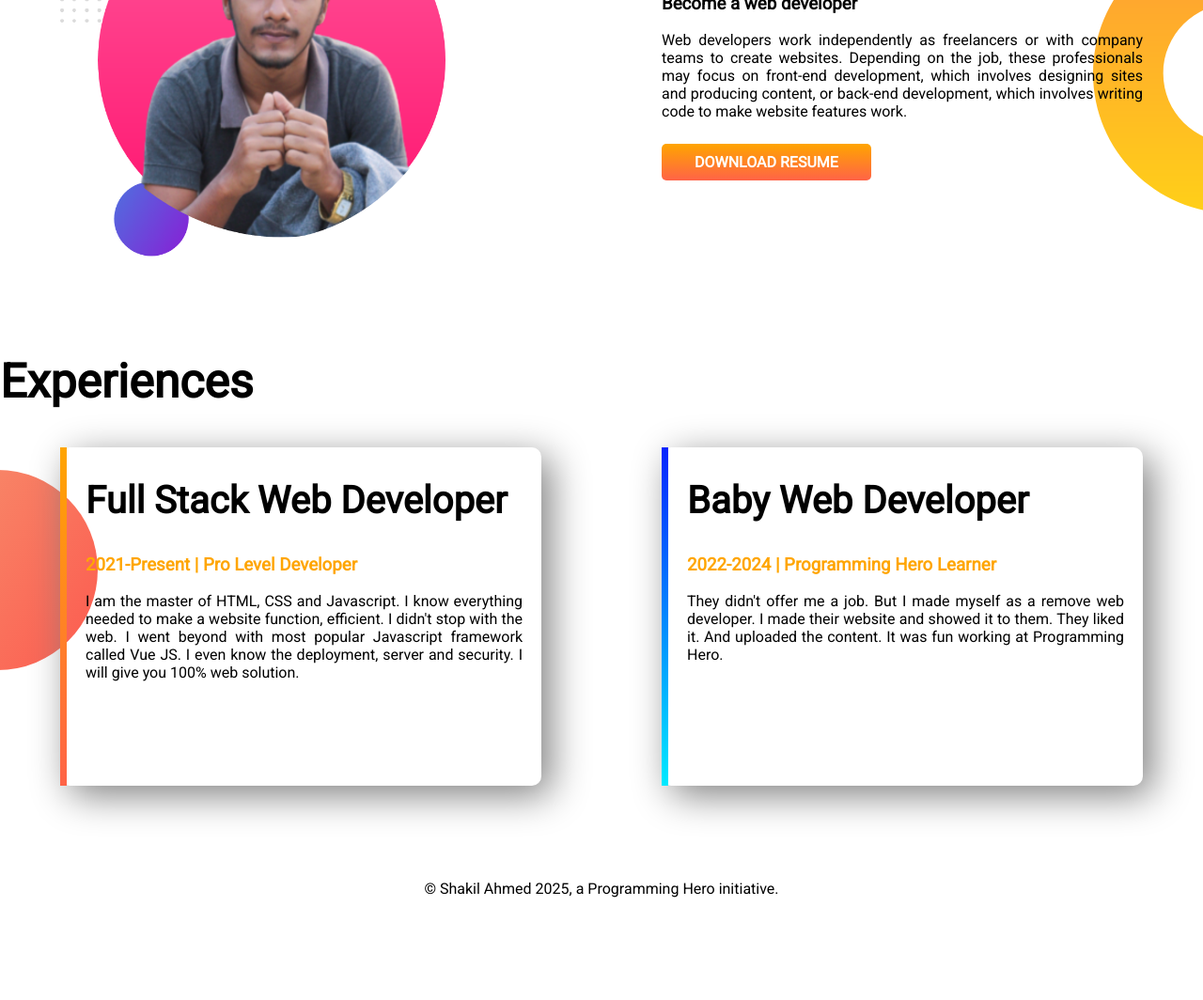
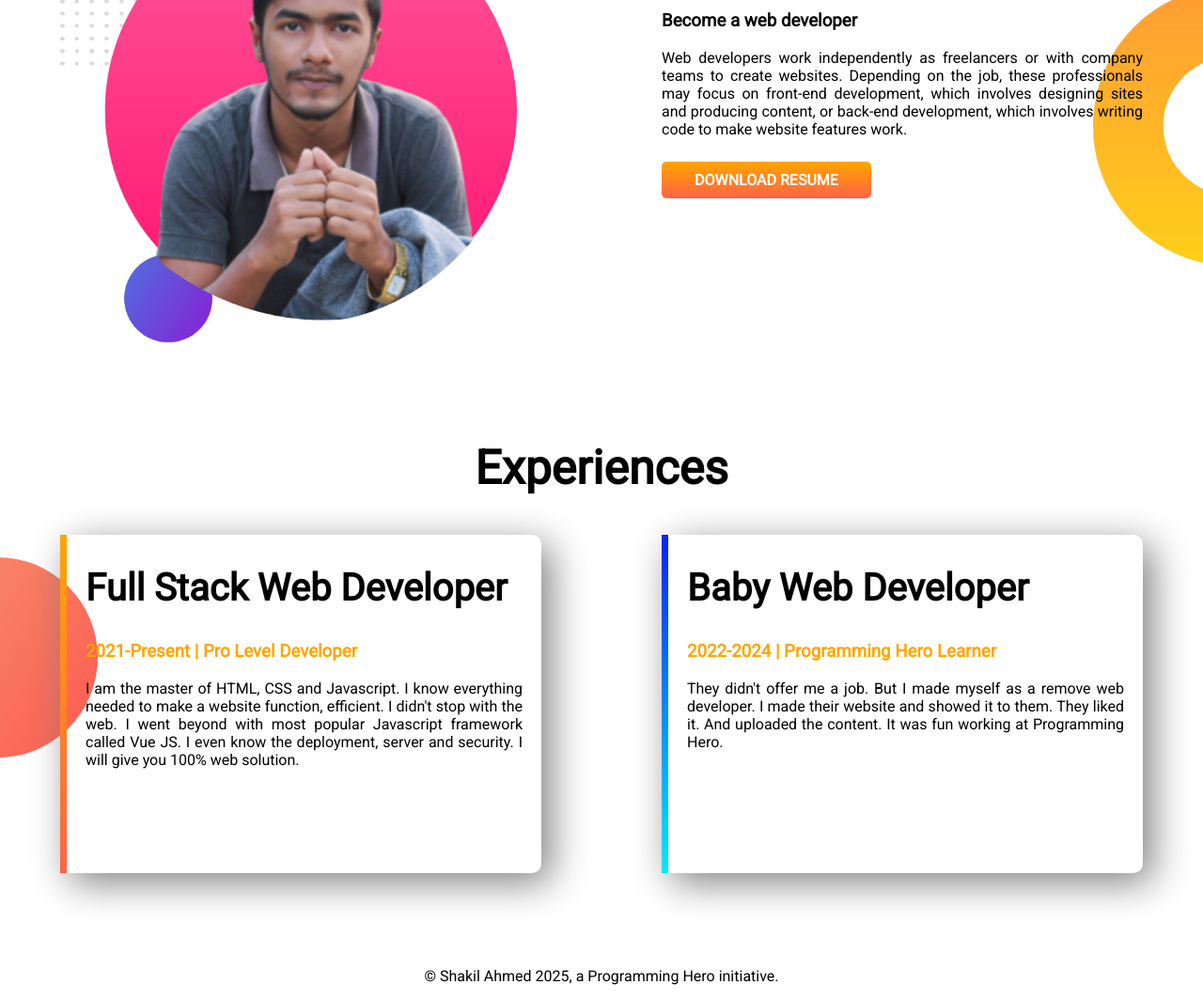
Before and after one commit to iamshakil19/practice-portfolio, a plain HTML site: page index.html in a window 1280 px wide. Shown: the part 689-1753 px from the top of the page at 94% size. Before the commit the page ends 1660 px from the top, so only its background shows below. Drawn offline with Linux system fonts and the light colour scheme.

Commit message:
experiences text center

```diff
--- a/design.css
+++ b/design.css
@@ -33,7 +33,7 @@ h2{
     margin-bottom: 100px;
 }
 div img{
-    width: 80%;
+    width: 95%;
 }
 .justify{
     text-align:justify;
@@ -70,3 +70,6 @@ div img{
 footer p{
     text-align: center;
 }
+#id-text-center{
+    text-align: center;
+}
--- a/index.html
+++ b/index.html
@@ -35,7 +35,7 @@
             </div>
     </section>
     <section class="Experience">
-        <h1>Experiences</h1>
+        <h1 id="id-text-center">Experiences</h1>
         <div class="flex">
             <div id="border-left" class="Experience-item">
                 <h2>Full Stack Web Developer</h2>
```
